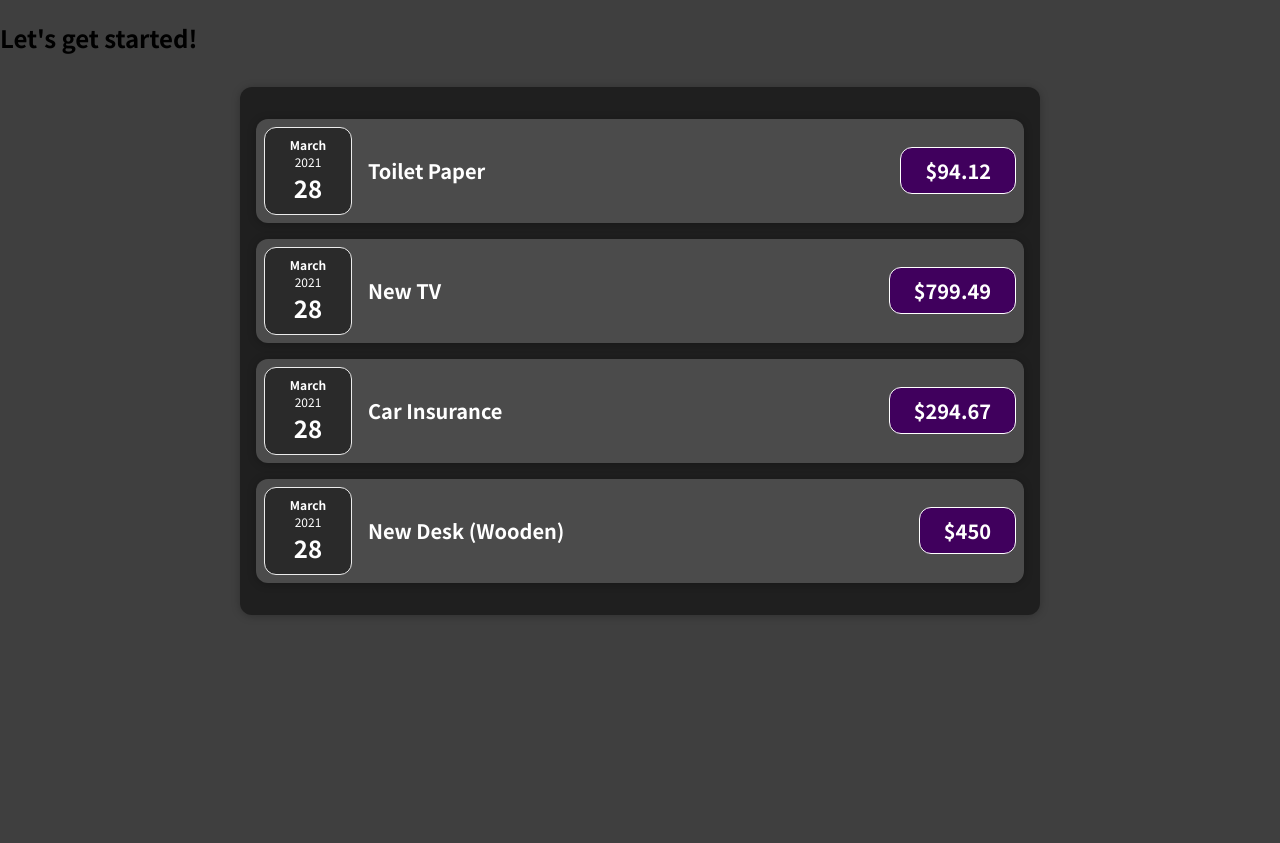
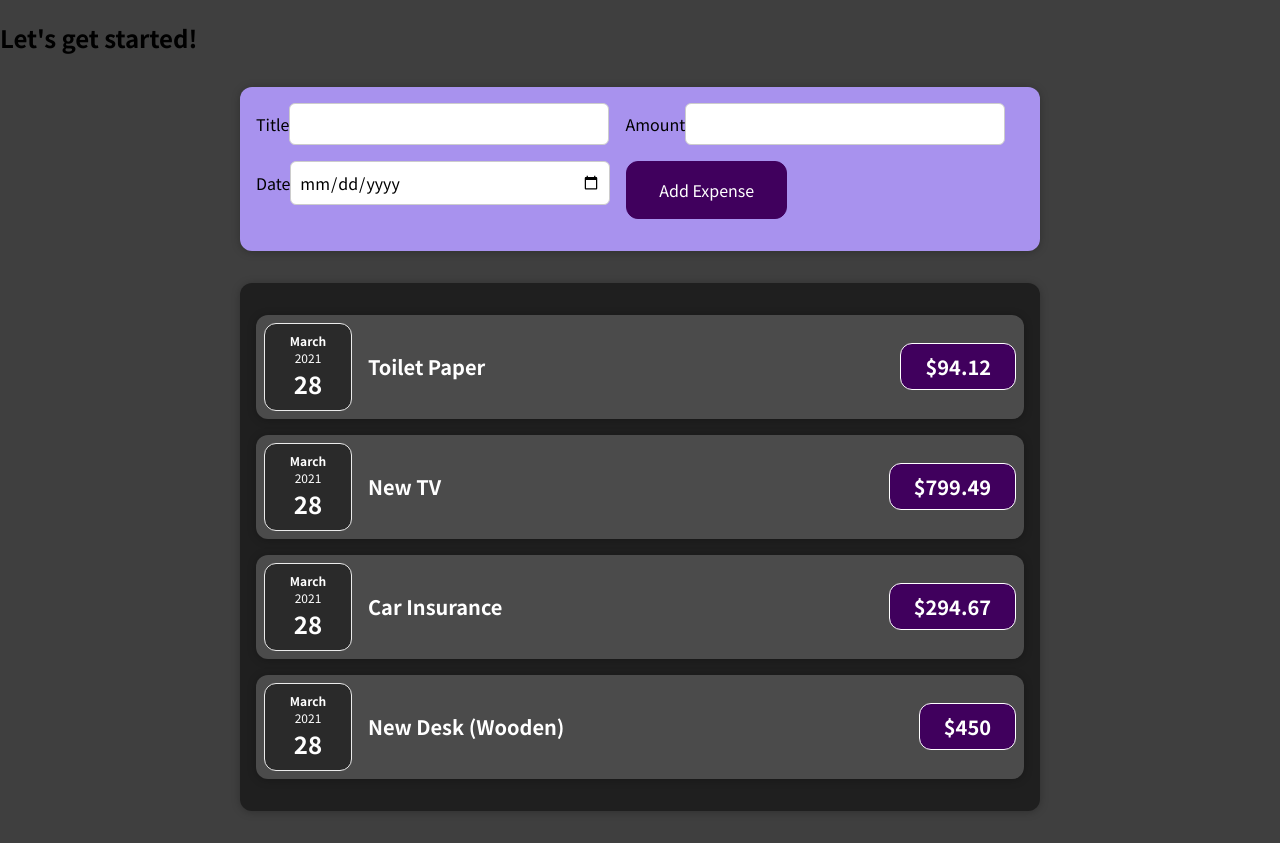
Before and after one commit to YoussefAdel15/User-Expenses-Web, a React (Create React App) app: page / in a window 1280 px wide. Before the commit the page ends 800 px from the top, so only its background shows below. Built offline with nearby package versions, Linux system fonts and the light colour scheme.

Commit message:
add new expense added

```diff
--- a/src/App.js
+++ b/src/App.js
@@ -1,4 +1,7 @@
+import { useEffect, useState } from "react";
 import Expenses from "./components/Expenses/Expenses";
+import NewExpense from "./components/New Expense/NewExpense";
+
 const App = () => {
   const expenses = [
     {
@@ -26,10 +29,22 @@ const App = () => {
       date: new Date(2021, 2, 28),
     },
   ];
+  const [NewExpenses, setNewExpenses] = useState(expenses);
+
+  const addExpenseHandler = (expense) => {
+    setNewExpenses((prevExpenses) => {
+      return [expense, ...prevExpenses];
+    });
+  };
+
+  useEffect(() => {
+    console.log("App.js useEffect");
+  });
   return (
     <div>
       <h2>Let's get started!</h2>
-      <Expenses items={expenses} />
+      <NewExpense onAddExpense={addExpenseHandler} />
+      <Expenses items={NewExpenses} />
     </div>
   );
 };
--- /dev/null
+++ b/src/components/New Expense/ExpenseForm.css
@@ -0,0 +1,26 @@
+.new-expense__controls {
+  display: flex;
+  flex-wrap: wrap;
+  gap: 1rem;
+  margin-bottom: 1rem;
+  text-align: left;
+}
+
+.new-expense__control label {
+  font-weight: bold;
+  margin-bottom: 0.5rem;
+  display: block;
+}
+
+.new-expense__control input {
+  font: inherit;
+  padding: 0.5rem;
+  border-radius: 6px;
+  border: 1px solid #ccc;
+  width: 20rem;
+  max-width: 100%;
+}
+
+.new-expense__actions {
+  text-align: right;
+}
--- /dev/null
+++ b/src/components/New Expense/ExpenseForm.js
@@ -0,0 +1,72 @@
+import React, { useState } from "react";
+
+import "./ExpenseForm.css";
+
+const ExpenseForm = (props) => {
+  const [enteredTitle, setEnteredTitle] = useState("");
+  const [enteredAmount, setEnteredAmount] = useState("");
+  const [enteredDate, setEnteredDate] = useState("");
+
+  const handleTitleChange = (event) => {
+    setEnteredTitle(event.target.value);
+  };
+  const handleAmountChange = (event) => {
+    setEnteredAmount(event.target.value);
+  };
+  const handleDateChange = (event) => {
+    setEnteredDate(event.target.value);
+  };
+
+  const handleSubmit = (event) => {
+    event.preventDefault();
+    const expenseData = {
+      title: enteredTitle,
+      amount: enteredAmount,
+      date: new Date(enteredDate),
+    };
+    props.onSaveExpense(expenseData);
+    setEnteredTitle("");
+    setEnteredAmount("");
+    setEnteredDate("");
+  };
+
+  return (
+    <form onSubmit={handleSubmit}>
+      <div className="new-expense__controls">
+        <div className="new-expense__control">
+          <lable>Title</lable>
+          <input
+            type="text"
+            value={enteredTitle}
+            onChange={handleTitleChange}
+          />
+        </div>
+        <div className="new-expense__control">
+          <lable>Amount</lable>
+          <input
+            type="number"
+            value={enteredAmount}
+            min={0.01}
+            step={0.01}
+            onChange={handleAmountChange}
+          />
+        </div>
+        <div className="new-expense__control">
+          <lable>Date</lable>
+          <input
+            type="date"
+            value={enteredDate}
+            min={"2019-01-01"}
+            max={"2022-12-31"}
+            onChange={handleDateChange}
+          />
+        </div>
+        <div className="new-expense__actions">
+          <button type="submit">Add Expense</button>
+        </div>
+      </div>
+    </form>
+  );
+};
+
+export default ExpenseForm;
--- /dev/null
+++ b/src/components/New Expense/NewExpense.css
@@ -0,0 +1,38 @@
+.new-expense {
+  background-color: #a892ee;
+  padding: 1rem;
+  margin: 2rem auto;
+  width: 50rem;
+  max-width: 95%;
+  border-radius: 12px;
+  text-align: center;
+  box-shadow: 0 1px 8px rgba(0, 0, 0, 0.25);
+}
+
+.new-expense button {
+  font: inherit;
+  cursor: pointer;
+  padding: 1rem 2rem;
+  border: 1px solid #40005d;
+  background-color: #40005d;
+  color: white;
+  border-radius: 12px;
+  margin-right: 1rem;
+}
+
+.new-expense button:hover,
+.new-expense button:active {
+  background-color: #510674;
+  border-color: #510674;
+}
+
+.new-expense button.alternative {
+  color: #220131;
+  border-color: transparent;
+  background-color: transparent;
+}
+
+.new-expense button.alternative:hover,
+.new-expense button.alternative:active {
+  background-color: #ddb3f8;
+}
--- /dev/null
+++ b/src/components/New Expense/NewExpense.js
@@ -0,0 +1,20 @@
+import "./NewExpense.css";
+import ExpenseForm from "./ExpenseForm";
+
+const NewExpense = (props) => {
+  const saveExpenseDataHandler = (enteredExpenseData) => {
+    const expenseData = {
+      ...enteredExpenseData,
+      id: `e${Math.random().toString()}`,
+    };
+    props.onAddExpense(expenseData);
+    // console.log(expenseData);
+  };
+  return (
+    <div className="new-expense">
+      <ExpenseForm onSaveExpense={saveExpenseDataHandler} />
+    </div>
+  );
+};
+
+export default NewExpense;
```
